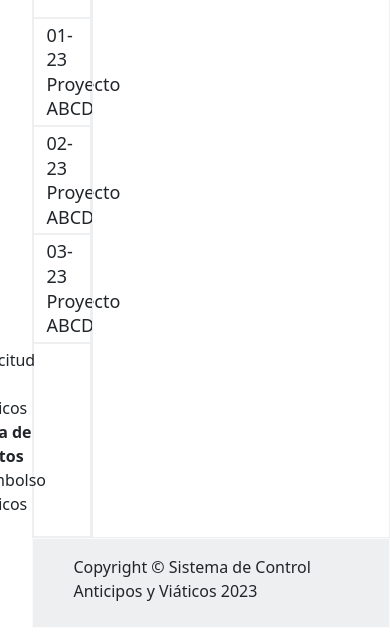
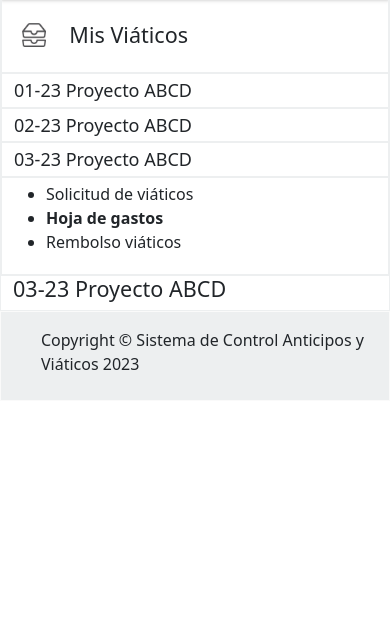
Before and after one commit to GreatUsername63/Tarea-Evaluativa-4-Lista-de-viaticos, a plain HTML site: page index.html in a window 390 px wide. Shown: the part 207-844 px from the top of the page. Drawn offline with nearby package versions, Linux system fonts and the light colour scheme.

Commit message:
mas responsividad

```diff
--- a/index.html
+++ b/index.html
@@ -15,7 +15,7 @@
             <!--Empieza el grid-->
             <div class="row">
                 <!--Columna sidebar grande-->
-                <div class="sidebar col-1">
+                <div class="sidebar col-12 col-lg-1">
                     <div class="row sidebar-header">
                         <div class="col">
                             <p>...</p>
@@ -39,7 +39,7 @@
                         SISTEMA DE CONTROL Anticipos y viaticos
                     </div>
                     <div class="main row">
-                        <div class="main-side col-2">
+                        <div class="main-side col-md-2">
                             <div class="row">
                                 <div class="main-side-header col-12 pt-4 pb-4">
                                     <img src="images/Cajon.png" alt="viaticos">
@@ -63,7 +63,7 @@
                                 </div>
                             </div>
                         </div>
-                        <div class="informacion col-10">
+                        <div class="informacion col-md-10">
                             <h4>03-23 Proyecto ABCD</h4>
                         </div>
                     </div>
--- a/styles/style.css
+++ b/styles/style.css
@@ -27,7 +27,6 @@
 }
 
 .sub-section ul{
-    float: right;
     padding-right: 2rem;
 }
 
```
